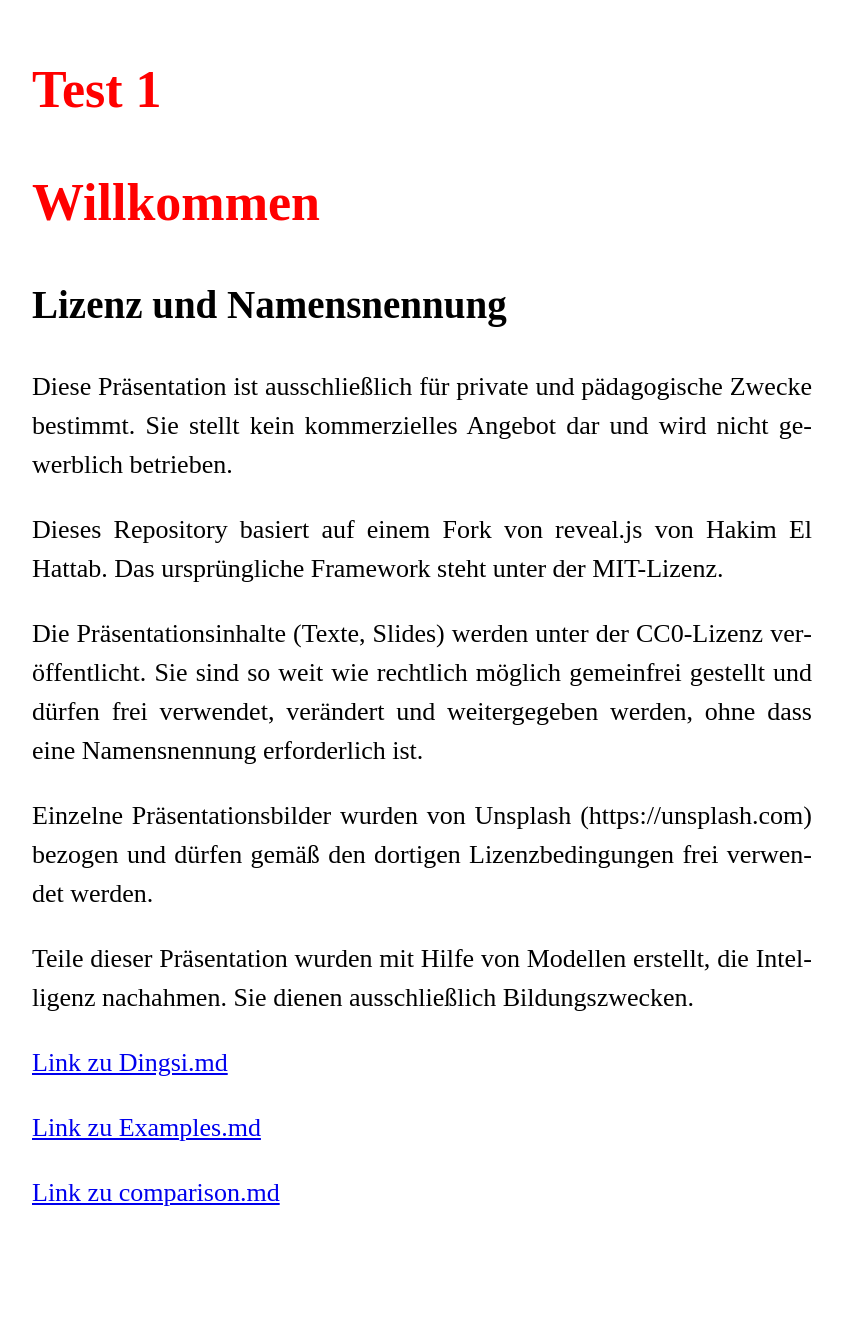
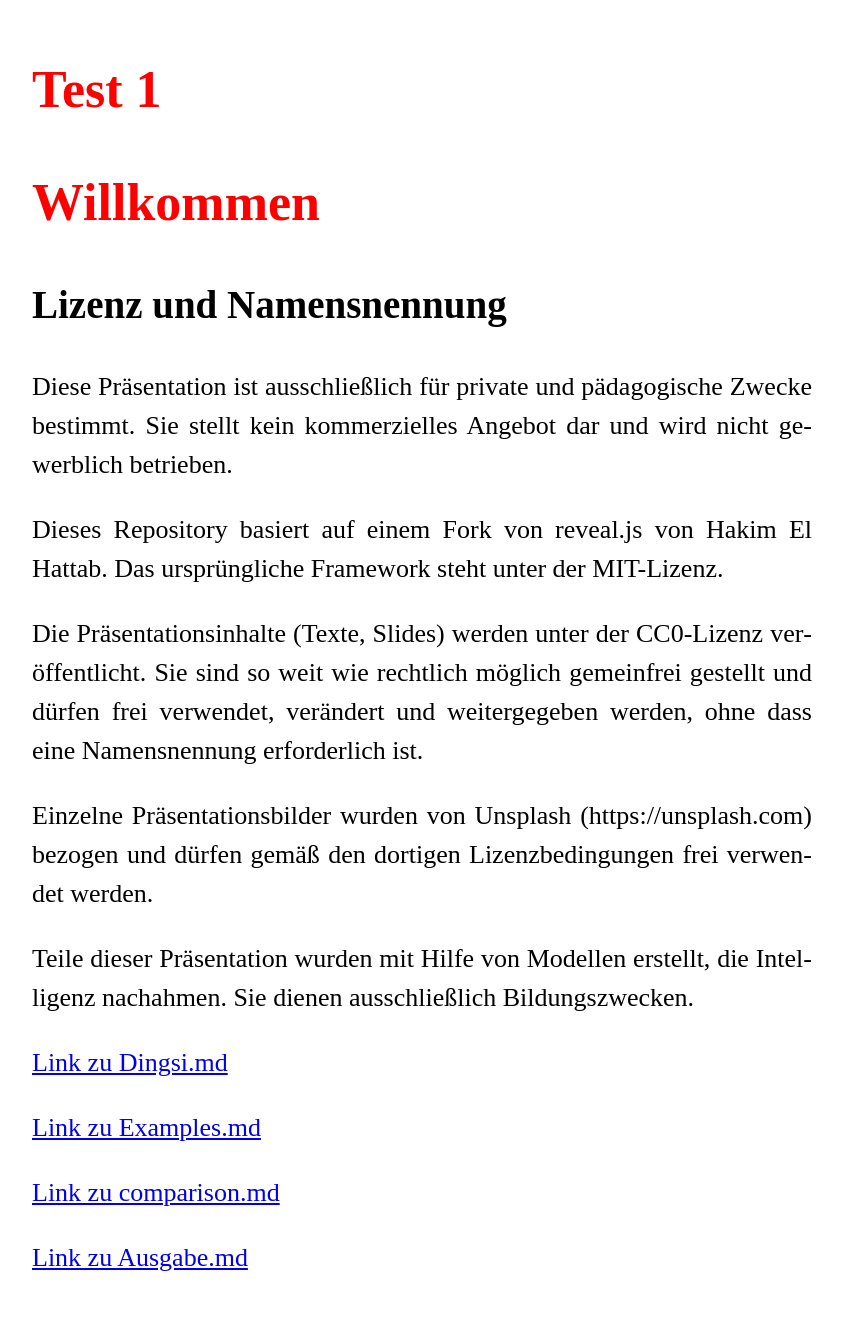
Before and after one commit to MonaLgbt/MonaLgbt.github.io, a Jekyll site: the page built from index.md, in a window 1280 px wide. Shown: the whole page, without its empty margins (218-1061 px from the left). Built offline with Jekyll 4.4.1, drawn with Linux system fonts in a browser that asks for light colours; before the commit the page ends 1254 px from its top, so only the background shows below that.

Commit message:
Update index.md

```diff
--- a/index.md
+++ b/index.md
@@ -22,3 +22,5 @@ Teile dieser Präsentation wurden mit Hilfe von Modellen erstellt, die Intellige
 [Link zu Examples.md](pages/Examples.md)
 
 [Link zu comparison.md](pages/comparison.md)
+
+[Link zu Ausgabe.md](pages/Ausgabe.md)
```
